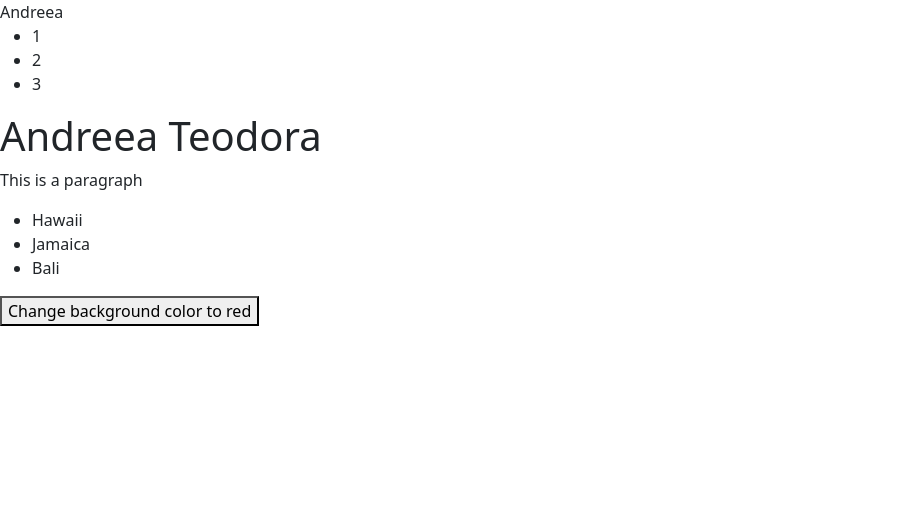
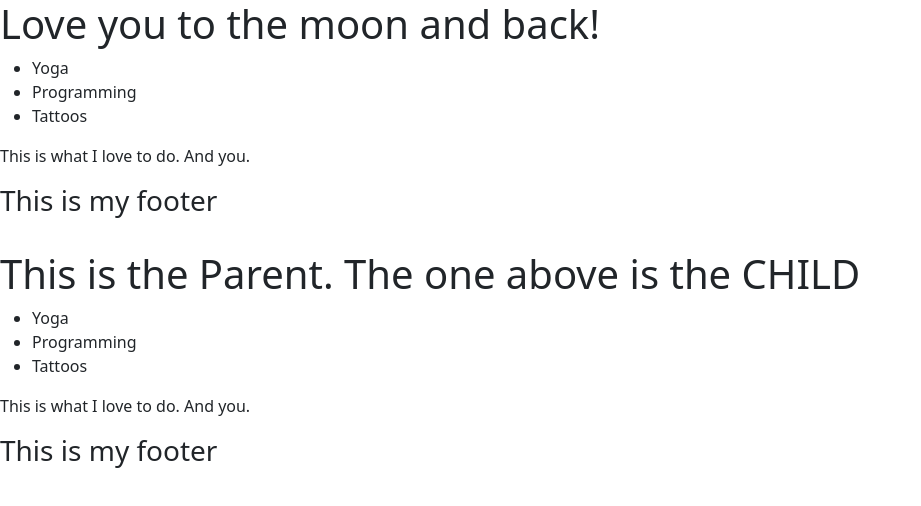
Before and after one commit to andr92h1/Learning-React-w-JS-freecodecamp, a React (Create React App) app: page / in a window 1280 px wide. Shown: the top 506 px of the page, without its empty margins (0-921 px from the left). Built offline with nearby package versions, Linux system fonts and the light colour scheme.

Commit message:
Parent and Children - APP

```diff
--- /dev/null
+++ b/src/components/App.jsx
@@ -0,0 +1,35 @@
+import React from "react"
+import Footer from "./Footer"
+import Header from "./Header"
+import MainContent from "./MainContent"
+
+
+function App() {
+    return (
+
+<div>
+
+    <Header />
+    <MainContent/>
+    <Footer/>
+
+<br></br>
+
+    <nav>
+       <h1>This is the Parent. The one above is the CHILD</h1>
+    <ul>
+        <li>Yoga</li>
+        <li>Programming</li>
+        <li>Tattoos</li>
+    </ul>
+    </nav>
+         <main> <p> This is what I love to do. And you. </p></main>
+        <Footer/>
+</div>
+
+    )
+};
+
+
+
+export default App;
--- /dev/null
+++ b/src/components/Footer.jsx
@@ -0,0 +1,17 @@
+import React from "react"
+
+function Footer() {
+
+return (
+<footer>
+<h3>This is my footer</h3>
+
+</footer>
+
+   )
+
+}
+
+
+
+export default Footer;
--- /dev/null
+++ b/src/components/Header.jsx
@@ -0,0 +1,21 @@
+import React from "react"
+
+function Header() {
+return (
+
+<div>
+    <nav>
+       <h1>Love you to the moon and back!</h1>
+    <ul>
+        <li>Yoga</li>
+        <li>Programming</li>
+        <li>Tattoos</li>
+    </ul>
+    </nav>
+</div>
+
+)
+
+}
+
+export default Header;
--- /dev/null
+++ b/src/components/MainContent.jsx
@@ -0,0 +1,18 @@
+import React from "react"
+
+function MainContent() {
+
+    return (
+
+<div>
+   <main>
+       <p> This is what I love to do. And you. </p>
+  </main>
+</div>
+
+    )
+
+
+}
+
+export default MainContent;
--- a/src/index.js
+++ b/src/index.js
@@ -5,6 +5,8 @@ import Gone from "./components/gone";
 import Background from "./components/backgroundColor";
 import NameButton from "./components/nameButton";
 import Name from "./components/array";
+import reactDom from "react-dom";
+import App from "./components/App";
 
 
 function MyApp() {
@@ -36,3 +38,4 @@ function FunctionalComponents() {
 
 const element = <h1>Name</h1>;
 ReactDOM.render([<Name/>, <Gone/>, <NameButton/>, <MyApp/>, <FunctionalComponents/>, <Background/>,], document.getElementById('root'));
+ReactDOM.render(<App/>, document.getElementById("root"))
```
